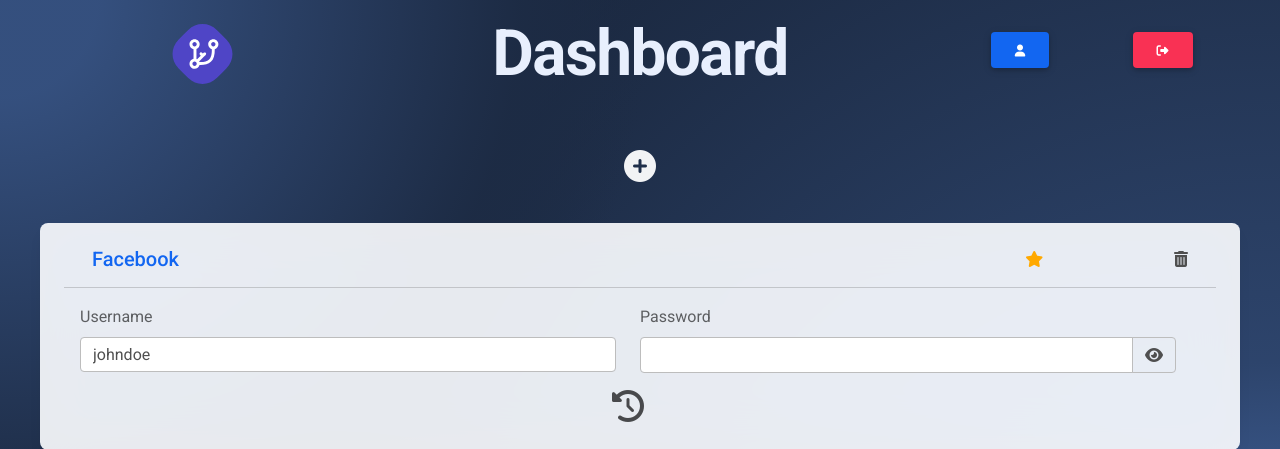
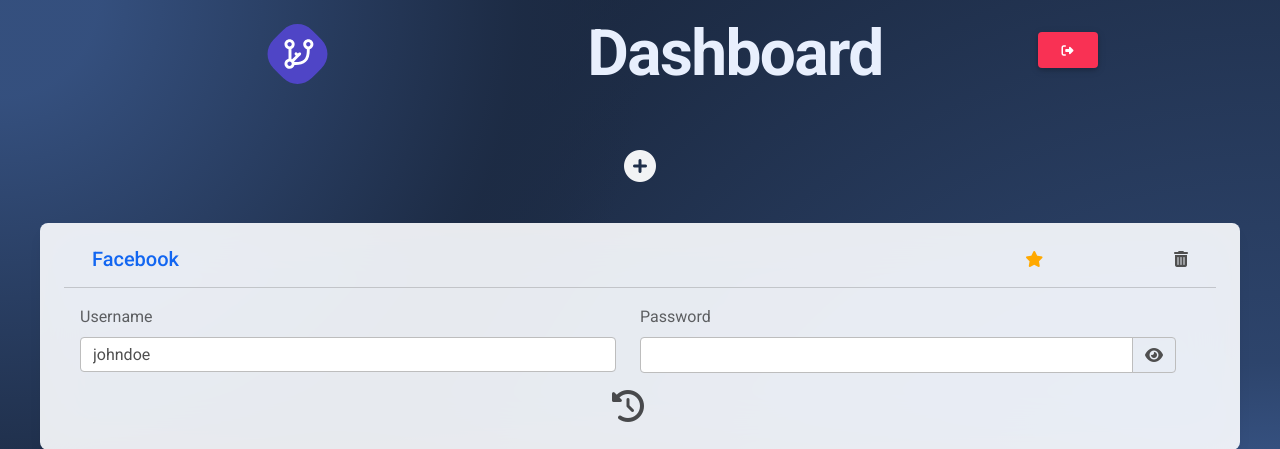
Before and after one commit to ChandanShakya/GitPass, a PHP site: page / in a window 1280 px wide. Shown: the top 449 px of the page. Run offline with PHP 8.4, Linux system fonts and the light colour scheme; a user stored in the database is signed in; data comes from the database, SQL or seed files in the repository; data that the repository does not hold is empty; a stand-in replaces the project's code that opens the database connection; some libraries are stand-ins or nearby versions.

Commit message:
remove profile

```diff
--- a/src/index.php
+++ b/src/index.php
@@ -54,9 +54,7 @@ $conn = null;
                                         <span>Dashboard</span>
                                     </h1>
                                 </div>
-                                <div class="col-2 ml-1">
-                                    <a href="profile.php?id=<?php echo $_SESSION['unique_id']; ?>"><button class="btn btn-primary mb-2 "><i class="fas fa-user"></i></button></a>
-                                </div>
+
                                 <div class="col-1 ml-1">
                                     <a href="logout.php?id=<?php echo $_SESSION['unique_id']; ?>"><button class="btn btn-danger mb-2 "><i class="fas fa-sign-out-alt"></i></button></a>
                                 </div>
```
